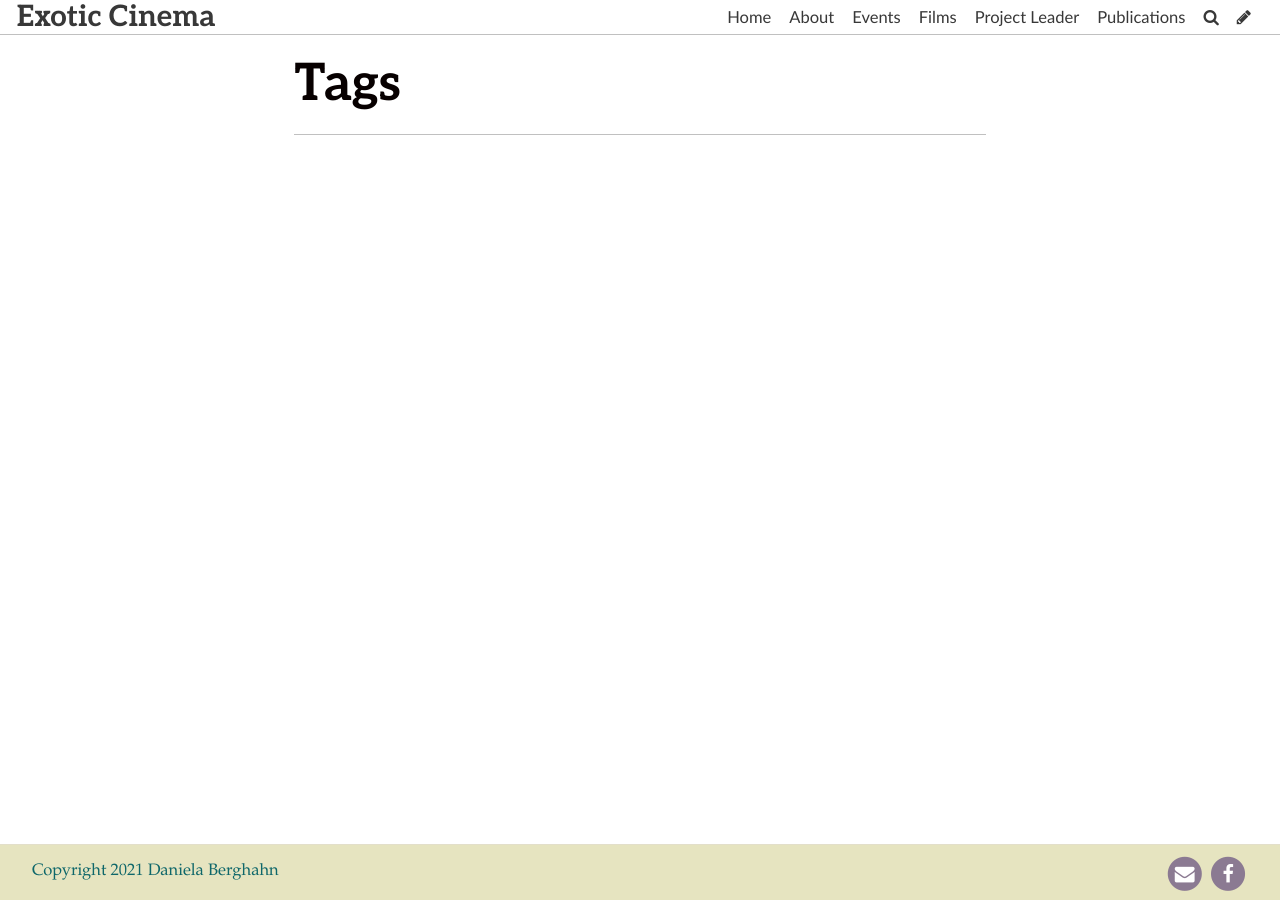
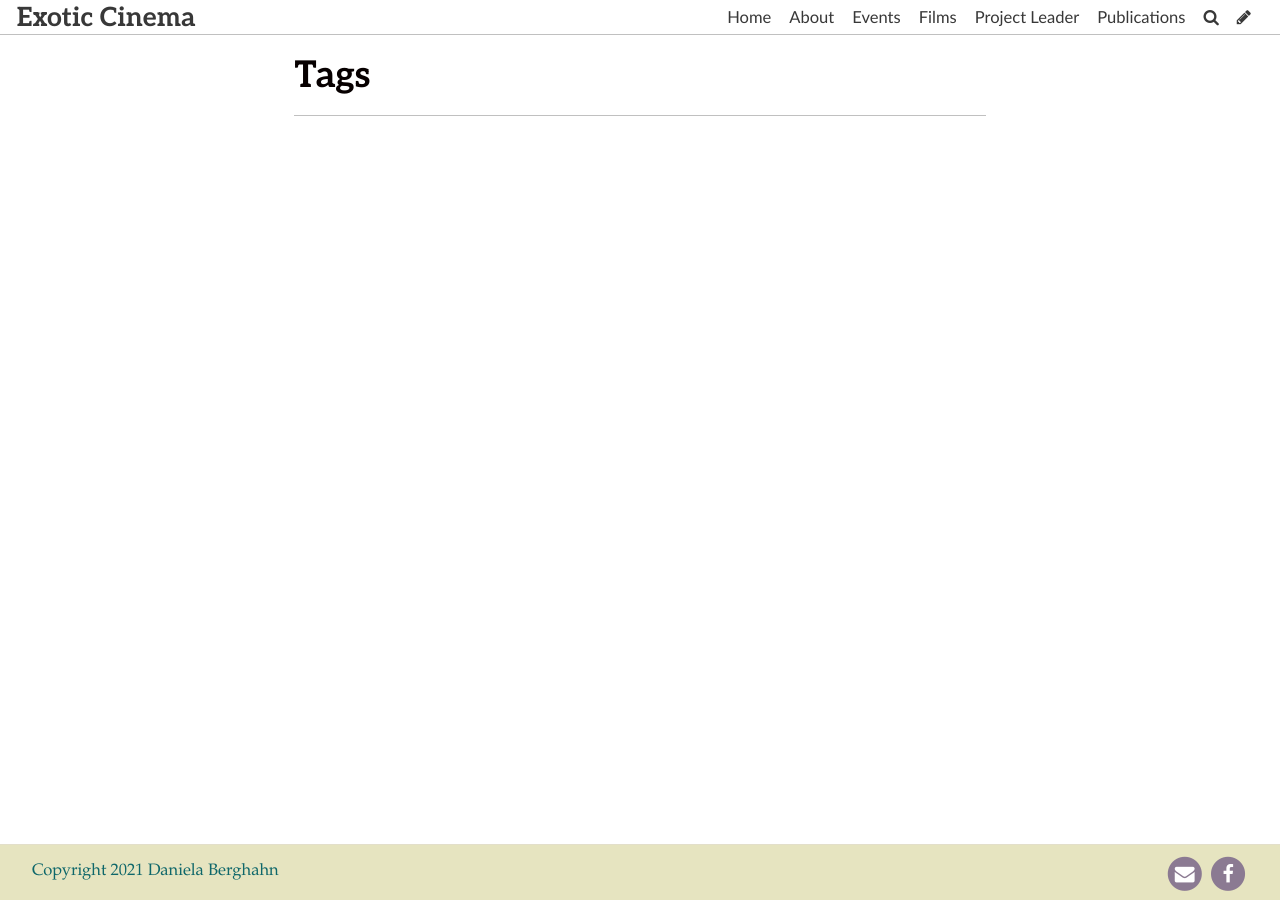
Before and after one commit to publisha/exotic-cinema, a Jekyll site: the page built from pages/tags.md, in a window 1280 px wide. Built offline with Jekyll 4.4.1, drawn with Linux system fonts in a browser that asks for light colours; some web fonts are replaced.

Commit message:
some font size adjustments

```diff
--- a/styles/typography.css
+++ b/styles/typography.css
@@ -25,23 +25,23 @@ h6 a {
 }
 
 h1 a {
+  font-size: 0.9em;
+}
+
+h2 {
+  font-size: 1.5em;
+}
+
+h3 {
   font-size: 1em;
 }
 
-h2 {
-  font-size: 1.75em;
-}
-
-h3 {
-  font-size: 1.5em;
-}
-
 h4 {
-  font-size: 1.15em;
+  font-size: 0.9em;
 }
 
 header#main h1 {
-  font-size: 2.8em;
+  font-size: 2em;
 }
 
 .home #main h1 {
```
